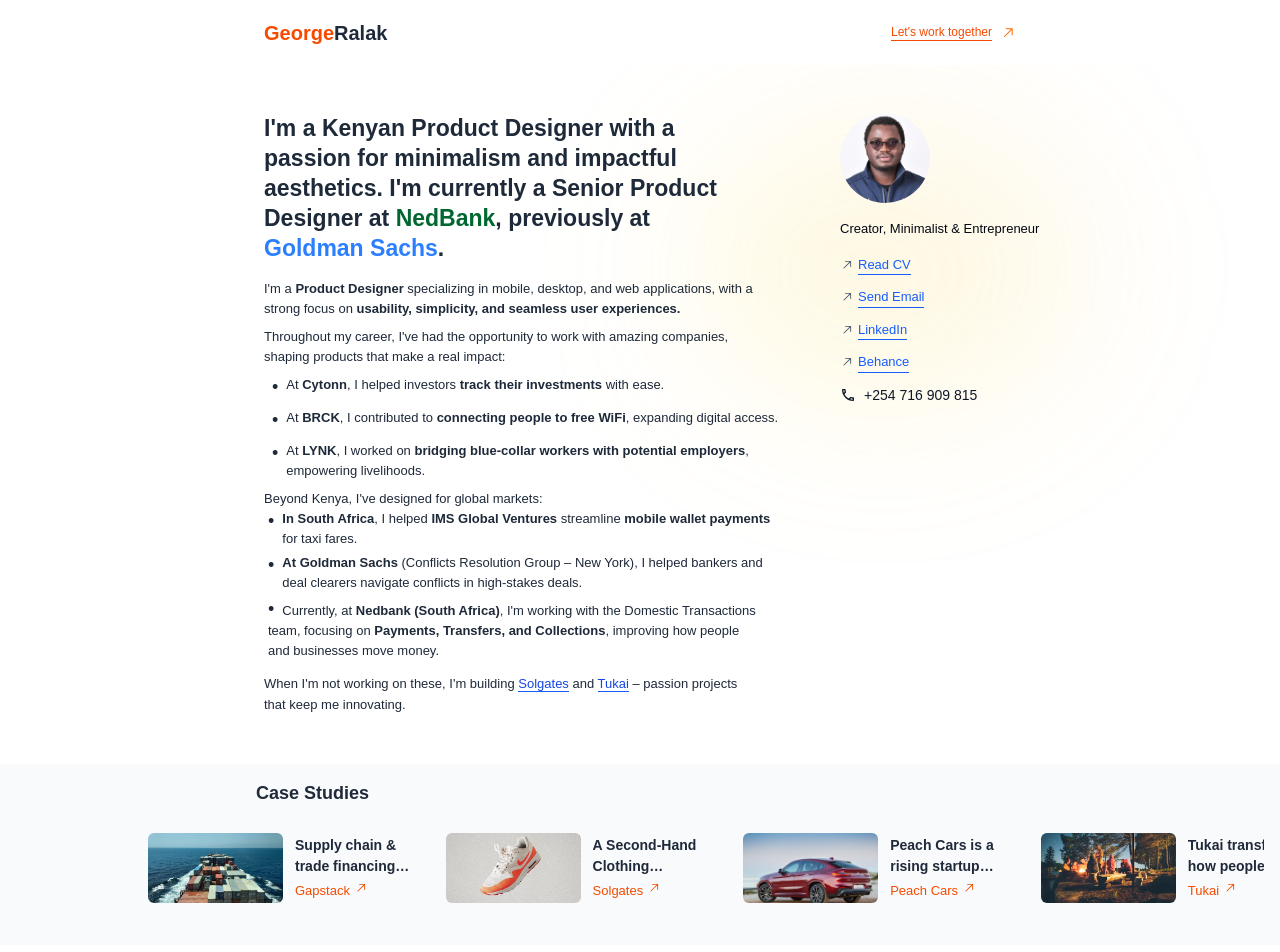
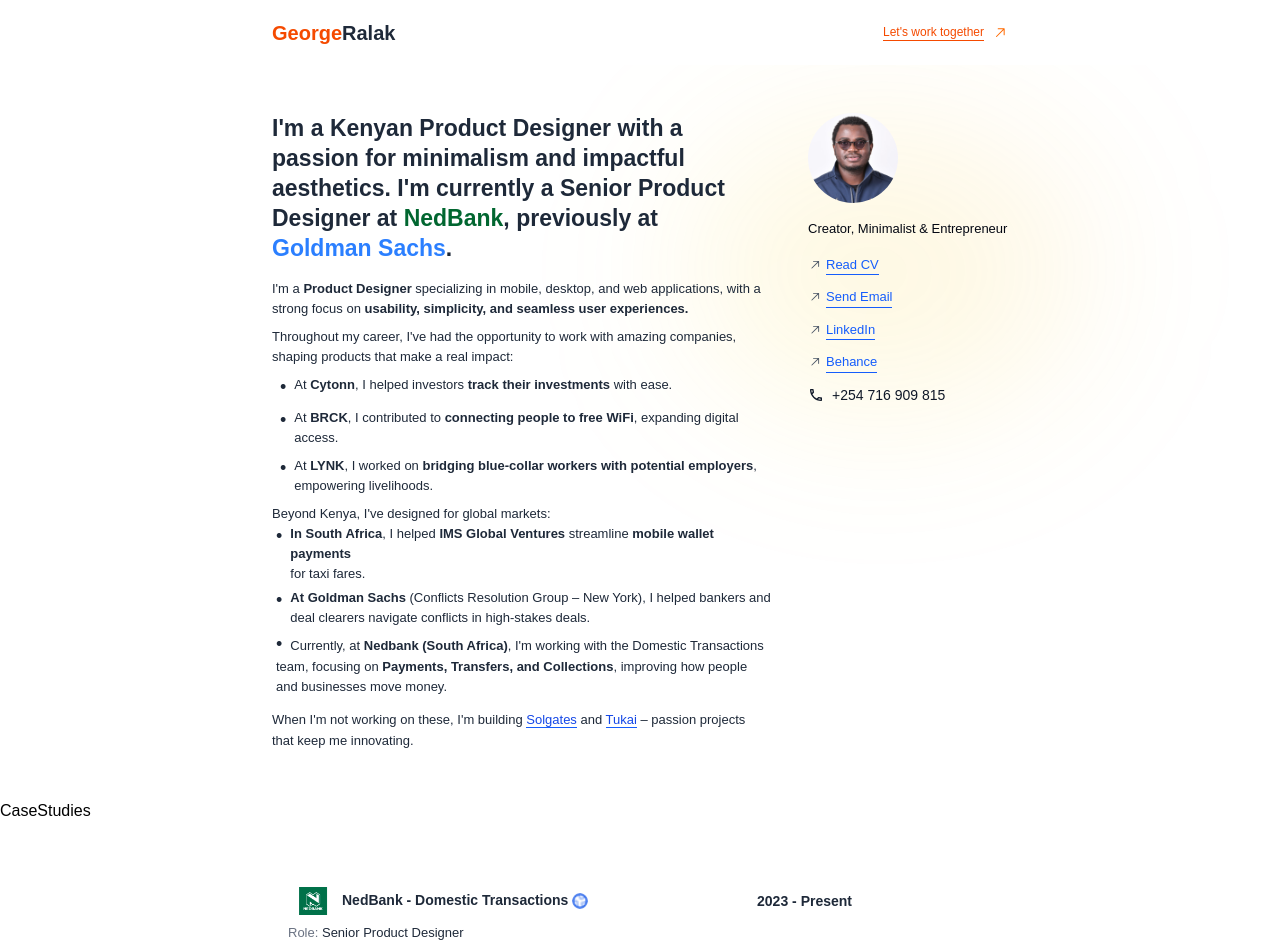
Before and after one commit to WRalak/sido, a Next.js app: page / in a window 1280 px wide. Shown: the top 952 px of the page. Built offline with nearby package versions, Linux system fonts and the light colour scheme; a web font is replaced by a local one.

Commit message:
changees

```diff
--- a/app/components/CaseStudies.tsx
+++ b/app/components/CaseStudies.tsx
@@ -1,160 +1,9 @@
-'use client';
+import React from 'react'
 
-import { useState, useRef } from 'react';
-import Image from 'next/image';
-import Link from 'next/link';
-import { GoArrowUpRight } from 'react-icons/go';
-
-interface CaseStudy {
-  id: number;
-  title: string;
-  description: string;
-  image: string;
-  company: string;
-  slug: string; // NEW
+const CaseStudies = () => {
+  return (
+    <div>CaseStudies</div>
+  )
 }
 
-const caseStudies: CaseStudy[] = [
-  {
-    id: 1,
-    title: 'Gapstack Case Study',
-    company: 'Gapstack',
-    slug: 'gapstack',
-    description: 'Supply chain & trade financing platform...',
-    image: '/Gapstack.jpg'
-  },
-  {
-    id: 2,
-    title: 'Solgates Case Study',
-    company: 'Solgates',
-    slug: 'solgates',
-    description: 'A Second-Hand \n Clothing Marketplace...',
-    image: '/solgates.jpg'
-  },
-  {
-    id: 3,
-    title: 'Peach Cars Case Study',
-    company: 'Peach Cars',
-    slug: 'peach', // 👈 This is your clean route
-    description: 'Peach Cars is a \n rising startup aiming...',
-    image: '/peacch.png'
-  },
-  {
-    id: 4,
-    title: 'Tukai Case Study',
-    company: 'Tukai',
-    slug: 'tukai',
-    description: 'Tukai transforms \n how people explore...',
-    image: '/tukai.jpg'
-  },
-];
-
-const CaseStudies: React.FC = () => {
-  const containerRef = useRef<HTMLDivElement>(null);
-  const [isDragging, setIsDragging] = useState(false);
-  const [startX, setStartX] = useState(0);
-  const [scrollLeft, setScrollLeft] = useState(0);
-  const [dragStartTime, setDragStartTime] = useState(0);
-
-  const handleMouseDown = (e: React.MouseEvent) => {
-    if (!containerRef.current) return;
-    setIsDragging(true);
-    setStartX(e.pageX - containerRef.current.offsetLeft);
-    setScrollLeft(containerRef.current.scrollLeft);
-    setDragStartTime(Date.now());
-  };
-
-  const handleMouseMove = (e: React.MouseEvent) => {
-    if (!isDragging || !containerRef.current) return;
-    e.preventDefault();
-    const x = e.pageX - containerRef.current.offsetLeft;
-    const walk = (x - startX) * 2; // Adjust scroll speed
-    containerRef.current.scrollLeft = scrollLeft - walk;
-  };
-
-  const handleMouseUp = () => {
-    setIsDragging(false);
-  };
-
-  const handleMouseLeave = () => {
-    setIsDragging(false);
-  };
-
-  // Touch event handlers for mobile
-  const handleTouchStart = (e: React.TouchEvent) => {
-    if (!containerRef.current) return;
-    setIsDragging(true);
-    setStartX(e.touches[0].pageX - containerRef.current.offsetLeft);
-    setScrollLeft(containerRef.current.scrollLeft);
-    setDragStartTime(Date.now());
-  };
-
-  const handleTouchMove = (e: React.TouchEvent) => {
-    if (!isDragging || !containerRef.current) return;
-    const x = e.touches[0].pageX - containerRef.current.offsetLeft;
-    const walk = (x - startX) * 2;
-    containerRef.current.scrollLeft = scrollLeft - walk;
-  };
-
-  // Determine if the interaction is a click or a drag
-  const isClickNotDrag = () => {
-    return Date.now() - dragStartTime < 200; // Less than 200ms is considered a click
-  };
-
-  return (
-    <div className="py-4 px-4 md:px-8 bg-gray-50  max-w-8xl mx-auto">
-      <h2 className="text-[18px]  xl:px-56 text-gray-800 font-extrabold lg:px-32 mb-4">Case Studies</h2>
-      <div
-        ref={containerRef}
-        className="flex overflow-x-auto pb-4 -mx-4 px-4 scroll-smooth xl:px-32"
-        style={{ scrollbarWidth: 'none', msOverflowStyle: 'none' }}
-        onMouseDown={handleMouseDown}
-        onMouseMove={handleMouseMove}
-        onMouseUp={handleMouseUp}
-        onMouseLeave={handleMouseLeave}
-        onTouchStart={handleTouchStart}
-        onTouchMove={handleTouchMove}
-        onTouchEnd={handleMouseUp}
-      >
-        {caseStudies.map((caseStudy) => (
-          // Wrapping the card in a Link component
-          <div
-            key={caseStudy.id}
-            className="flex items-center  px-1 cursor-pointer overflow-hidden flex-shrink-0 w-[85%] sm:w-[45%] md:w-[48%] lg:w-[30%]"
-            onClick={(e) => {
-              // Only navigate if it's a click, not a drag
-              if (isDragging && !isClickNotDrag()) {
-                e.preventDefault();
-              }
-            }}
-          >
-            <Link href={`/${caseStudy.slug}`} className="flex items-center w-full">
-
-
-              <div className="flex-shrink-0">
-                <Image
-                  src={caseStudy.image}
-                  alt={caseStudy.title}
-                  width={135}
-                  height={70}
-                  className="object-cover rounded-md w-[135px] h-[70px]"
-                />
-              </div>
-
-              <div className="flex flex-col justify-between flex-grow p-3 overflow-hidden">
-                <p className="text-gray-800 text-[14px] font-extrabold mb-1 line-clamp-2 whitespace-pre-line">
-                  {caseStudy.description}
-                </p>
-                <div className="flex items-center text-orange-600 font-medium text-[13px]">
-                  {caseStudy.company} <GoArrowUpRight size={14} className="ml-1 mb-1.5 hover:text-blue-700" />
-                </div>
-              </div>
-            </Link>
-          </div>
-        ))}
-      </div>
-    </div>
-  );
-};
-
-export default CaseStudies;
+export default CaseStudies
--- a/app/components/Experiences.tsx
+++ b/app/components/Experiences.tsx
@@ -11,7 +11,7 @@
 
 const Experiences = () => {
   return (
-    <div className=' hidden sm:block lg:px-32 xl:px-56 py-4'>
+    <div className=' hidden max-w-screen-2xl sm:block lg:px-8 xl:px-60 py-4 2xl:px-60  mx-auto '>
       <Nedbank/>
       <Gold/>
       <Ventures/>
--- a/app/components/Hero.tsx
+++ b/app/components/Hero.tsx
@@ -10,7 +10,7 @@
   const [showFullText, setShowFullText] = useState(false);
 
   return (
-    <div className="w-full py-4 lg:px-32 xl:px-60 flex flex-col lg:flex-row relative">
+    <div className="w-full  mx-auto py-4 px-6 sm:px-12 lg:px-16 xl:px-68 2xl:px-72 flex flex-col lg:flex-row relative   max-w-screen-2xl">
       {/* Background Gradient */}
       <div className="absolute inset-0 overflow-hidden -z-10">
         <div
@@ -41,7 +41,7 @@
       </div>
 
       {/* Right Panel */}
-      <div className="w-full lg:w-[180px] xl:w-[200px] flex flex-col px-6 pt-8 pb-4 sm:px-12 lg:px-0 lg:py-8 lg:items-start lg:sticky lg:top-0 order-first lg:order-last">
+      <div className="w-full lg:w-[180px] xl:w-[200px] flex flex-col pt-8 pb-4 lg:py-8 lg:items-start lg:sticky lg:top-0 order-first lg:order-last">
         <div className="w-[90px] h-[90px] rounded-full mb-4 overflow-hidden relative">
           <Image src="/sid.jpg" alt="Profile" fill className="object-cover" priority sizes="90px" />
         </div>
@@ -70,7 +70,7 @@
       </div>
 
       {/* Left Panel */}
-      <div className="flex-1 px-6 lg:w-[520px] py-4 lg:py-8 lg:pr-8 order-first lg:order-first">
+      <div className="flex-1 lg:max-w-[700px] xl:max-w-[800px] py-4 lg:py-8 lg:pr-8 order-first lg:order-first">
         <p className="font-black text-[23px] leading-[30px] tracking-normal text-base text-gray-800">
           I'm a Kenyan Product Designer with a <br />
           passion for minimalism and impactful <br /> aesthetics. I'm currently a Senior Product <br /> Designer at{' '}
--- a/app/components/Logo.tsx
+++ b/app/components/Logo.tsx
@@ -22,7 +22,7 @@
   const duplicatedLogos = [...logos, ...logos];
 
   return (
-    <section className="hidden sm:block w-full    md:px-12  px-4  overflow-hidden">
+    <section className="hidden sm:block w-full      px-4  overflow-hidden">
       <div className="max-w-6xl mx-auto">
 
 
--- a/app/components/Navbar.tsx
+++ b/app/components/Navbar.tsx
@@ -1,27 +1,25 @@
-
 import Link from 'next/link';
 import { GoArrowUpRight } from 'react-icons/go';
 
 export default function Header() {
   return (
-    <header className="  px-4 py-6 md:px-8 lg:px-36 xl:px-66  flex justify-between items-center">
+    <header className="px-4 py-6 md:px-8 lg:px-16 xl:px-68 2xl:px-72 max-w-screen-2xl mx-auto flex justify-between items-center ">
       {/* Left side - Name */}
-      <div className=" text-[20px] leading-[16px] font-black text-center">
+      <div className="text-[20px] leading-[16px] font-black text-center 2xl:text-[30px]">
         <span className="text-orange-600">George</span>
-        <span className="text-gray-800 ">Ralak</span>
+        <span className="text-gray-800">Ralak</span>
       </div>
 
       {/* Right side - Work together CTA */}
-      <Link
-  href="/contact"
+         <Link
+  href="mailto:georgeralak@gmail.com"
   className="flex items-center gap-2 group"
 >
-  <span className="text-orange-600 font-medium text-[12px] leading-[16px] font-satoshi border-b border-orange-600 ">
+  <span className="text-orange-600 font-medium text-[12px] leading-[16px] font-satoshi border-b border-orange-600 2xl:text-[14px]">
     Let's work together
   </span>
-  <GoArrowUpRight className="text-orange-500 group-hover:text-blue-600 transition duration-200" />
+  <GoArrowUpRight className="text-orange-500 group-hover:text-blue-600 transition duration-200 2xl:w-4 2xl:h-4" />
 </Link>
-
     </header>
   );
 }
--- a/app/components/Nedbank.tsx
+++ b/app/components/Nedbank.tsx
@@ -4,7 +4,7 @@
 
 export default function NedbankExperience() {
   return (
-    <div className="flex flex-col md:px-12  w-[660px] py-6 md:p-12">
+    <div className="flex flex-col   w-[660px] py-6 md:p-12">
       <div className="flex flex-col space-y- mx-auto">
 
         {/* Header: Logo, Name, Dot, and Dates */}
```
Also changed, not shown: app/components/Footer.tsx (+7 -7 lines).
